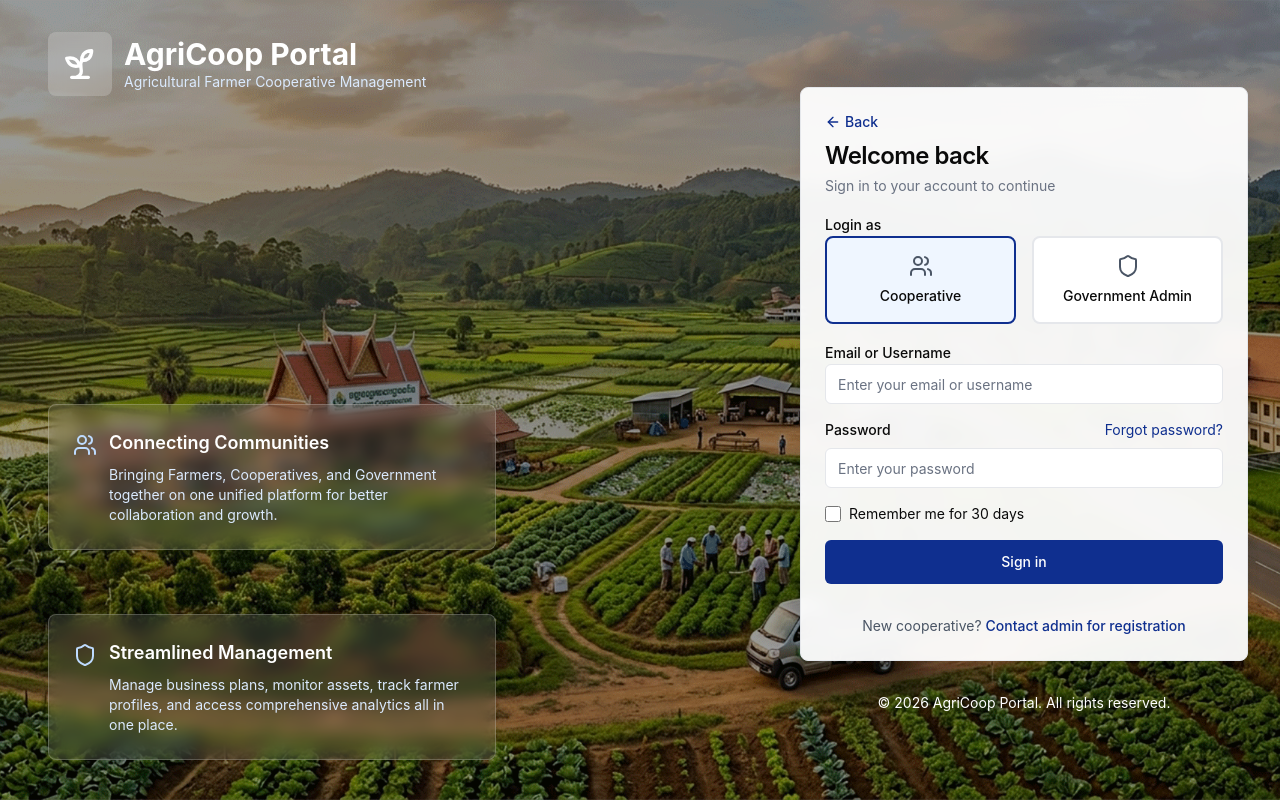
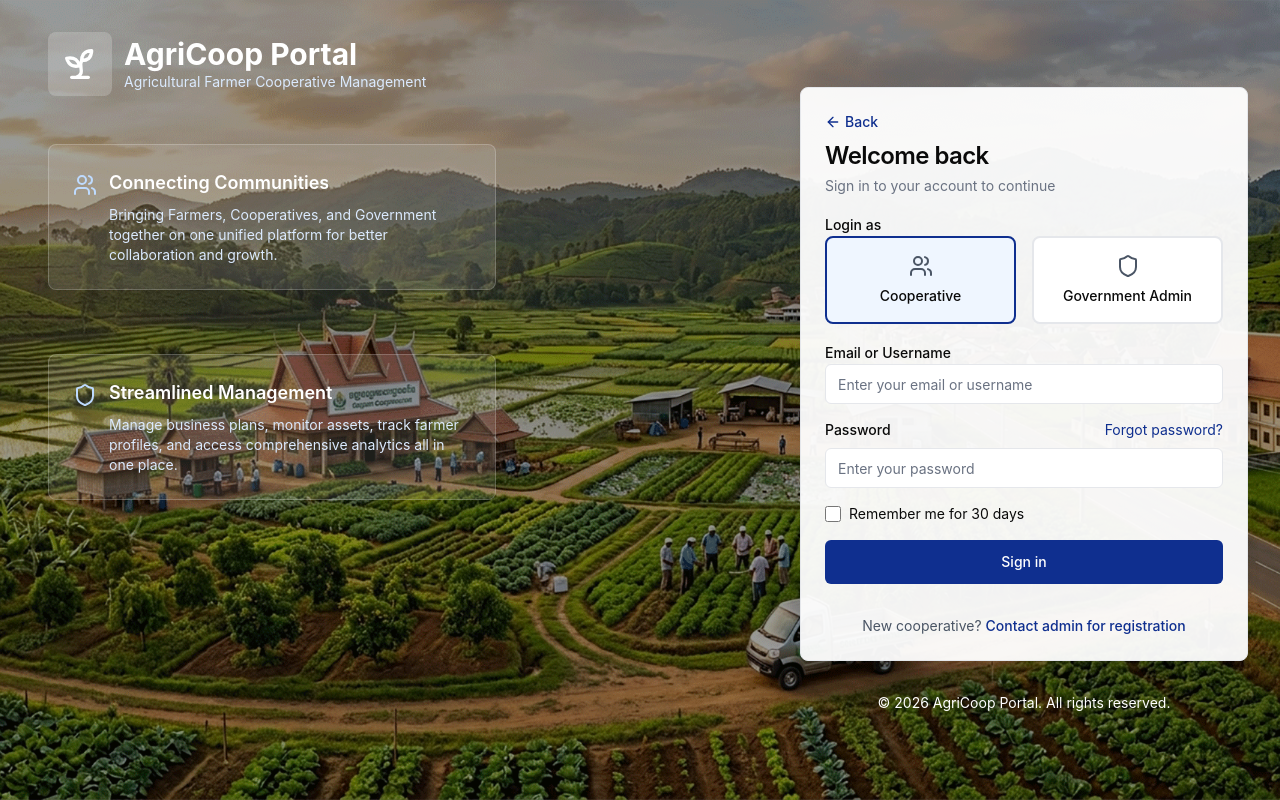
Before and after one commit to Nisal2522/Framer-UI-UX, a React (Vite) app: page /login in a window 1280 px wide. Built offline with nearby package versions, Linux system fonts and the light colour scheme.

Commit message:
feat: refine layout and styling of Login component for improved readability

```diff
--- a/src/app/components/Login.tsx
+++ b/src/app/components/Login.tsx
@@ -37,10 +37,10 @@ export function Login() {
 
       {/* Left side - Image with overlay */}
       <div className="hidden lg:flex lg:w-1/2 relative">
-        <div className="relative z-10 flex h-full flex-col justify-between pt-8 px-12 text-white">
+        <div className="relative z-10 flex flex-col justify-start pt-8 px-12 text-white">
           <div className="mb-8">
             <div className="flex items-center gap-3 mb-4">
-              <div className="bg-white/20 backdrop-blur-sm p-3 rounded-lg">
+              <div className="bg-white/20 p-3 rounded-lg">
                 <Sprout className="w-10 h-10 text-white" />
               </div>
               <div>
@@ -50,8 +50,8 @@ export function Login() {
             </div>
           </div>
 
-          <div className="space-y-16 max-w-md pb-10">
-            <div className="bg-white/10 backdrop-blur-sm p-6 rounded-lg border border-white/20">
+          <div className="space-y-16 max-w-md">
+            <div className="bg-white/10 p-6 rounded-lg border border-white/20">
               <div className="flex items-start gap-3">
                 <Users className="w-6 h-6 text-blue-200 mt-1 flex-shrink-0" />
                 <div>
@@ -63,7 +63,7 @@ export function Login() {
               </div>
             </div>
 
-            <div className="bg-white/10 backdrop-blur-sm p-6 rounded-lg border border-white/20">
+            <div className="bg-white/10 p-6 rounded-lg border border-white/20">
               <div className="flex items-start gap-3">
                 <Shield className="w-6 h-6 text-blue-200 mt-1 flex-shrink-0" />
                 <div>
@@ -92,7 +92,7 @@ export function Login() {
             </div>
           </div>
 
-          <div className="border border-gray-200 shadow-lg bg-white/95 backdrop-blur-sm rounded-lg">
+          <div className="border border-gray-200 shadow-lg bg-white/95 rounded-lg">
             <div className="space-y-1 p-6 pb-4">
               <button
                 type="button"
```
